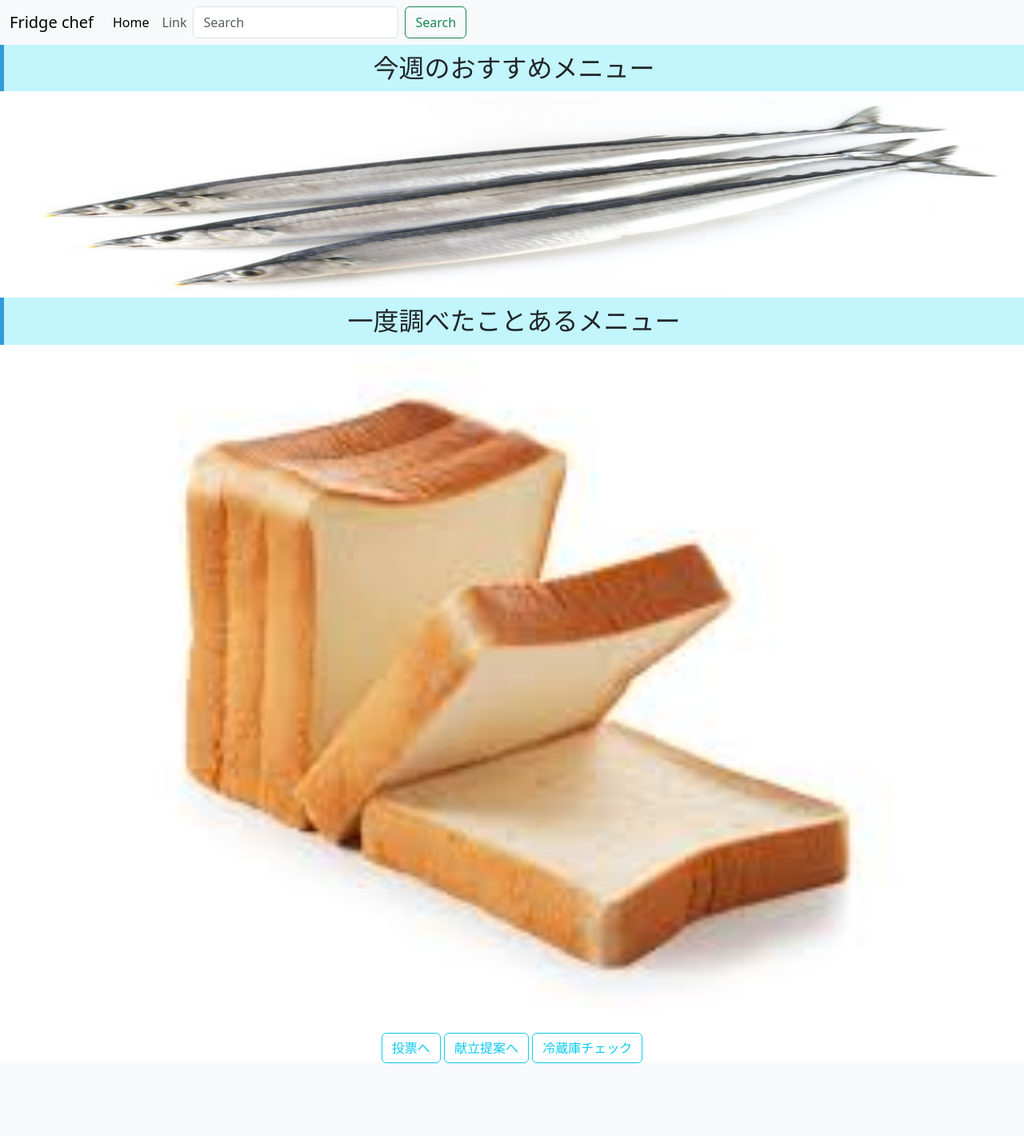
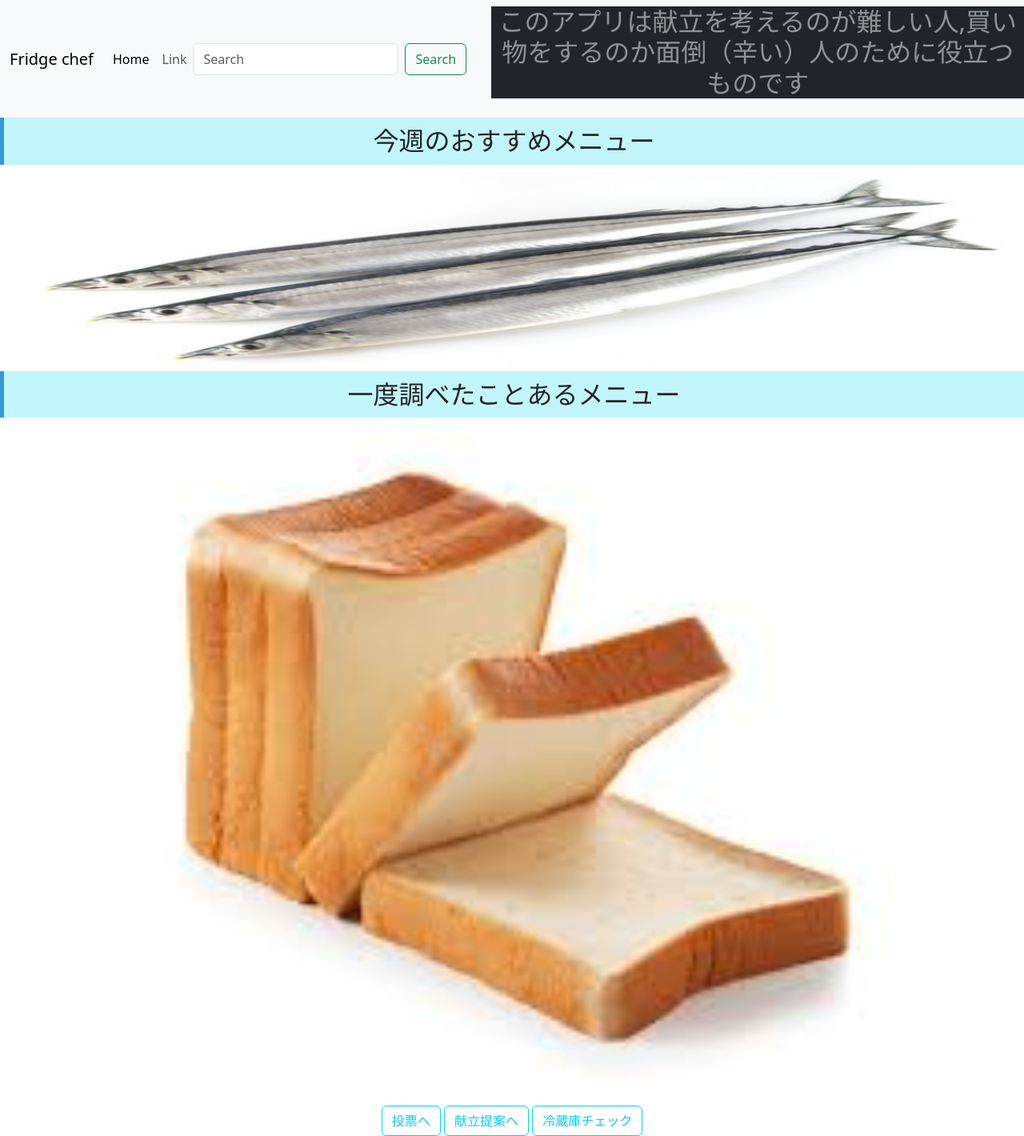
Before and after one commit to yumarusuke/KK, a Flask app: page / in a window 1280 px wide. Shown: the whole page at 80% size. Before the commit the page ends 1329 px from the top, so only its background shows below. Run offline with Flask 3, Linux system fonts and the light colour scheme.

Commit message:
“new”

```diff
--- a/templates/Registration.html
+++ b/templates/Registration.html
@@ -7,7 +7,7 @@
     <link href="https://cdn.jsdelivr.net/npm/bootstrap@5.3.0/dist/css/bootstrap.min.css" rel="stylesheet" integrity="sha384-9ndCyUaIbzAi2FUVXJi0CjmCapSmO7SnpJef0486qhLnuZ2cdeRhO02iuK6FUUVM" crossorigin="anonymous">
     <script src="https://cdn.jsdelivr.net/npm/bootstrap@5.3.0/dist/js/bootstrap.bundle.min.js" integrity="sha384-geWF76RCwLtnZ8qwWowPQNguL3RmwHVBC9FhGdlKrxdiJJigb/j/68SIy3Te4Bkz" crossorigin="anonymous"></script>
 </head>
-<body>
+<body style="background-color: #ffffff;">
     <nav class="navbar navbar-expand-lg bg-body-tertiary">
   <div class="container-fluid">
     <a class="navbar-brand" href="#">Fridge chef</a>
--- a/templates/buy.html
+++ b/templates/buy.html
@@ -7,7 +7,7 @@
    <link href="https://cdn.jsdelivr.net/npm/bootstrap@5.3.0/dist/css/bootstrap.min.css" rel="stylesheet" integrity="sha384-9ndCyUaIbzAi2FUVXJi0CjmCapSmO7SnpJef0486qhLnuZ2cdeRhO02iuK6FUUVM" crossorigin="anonymous">
    <script src="https://cdn.jsdelivr.net/npm/bootstrap@5.3.0/dist/js/bootstrap.bundle.min.js" integrity="sha384-geWF76RCwLtnZ8qwWowPQNguL3RmwHVBC9FhGdlKrxdiJJigb/j/68SIy3Te4Bkz" crossorigin="anonymous"></script>
 </head>
-<body style="background-color: rgb(255, 255, 255);">
+<body style="background-color: #ffffff;">
     <nav class="navbar navbar-expand-lg bg-body-tertiary">
   <div class="container-fluid">
     <a class="navbar-brand" href="#">Fridge chef</a>
--- a/templates/cold.html
+++ b/templates/cold.html
@@ -7,7 +7,7 @@
     <link href="https://cdn.jsdelivr.net/npm/bootstrap@5.3.0/dist/css/bootstrap.min.css" rel="stylesheet" integrity="sha384-9ndCyUaIbzAi2FUVXJi0CjmCapSmO7SnpJef0486qhLnuZ2cdeRhO02iuK6FUUVM" crossorigin="anonymous">
     <script src="https://cdn.jsdelivr.net/npm/bootstrap@5.3.0/dist/js/bootstrap.bundle.min.js" integrity="sha384-geWF76RCwLtnZ8qwWowPQNguL3RmwHVBC9FhGdlKrxdiJJigb/j/68SIy3Te4Bkz" crossorigin="anonymous"></script>
 </head>
-<body style="background-color: rgb(255, 255, 255);">
+<body style="background-color: #ffffff;">
         <nav class="navbar navbar-expand-lg bg-body-tertiary">
   <div class="container-fluid">
     <a class="navbar-brand" href="#">Fridge chef
--- a/templates/food.html
+++ b/templates/food.html
@@ -7,7 +7,7 @@
     <link href="https://cdn.jsdelivr.net/npm/bootstrap@5.3.0/dist/css/bootstrap.min.css" rel="stylesheet" integrity="sha384-9ndCyUaIbzAi2FUVXJi0CjmCapSmO7SnpJef0486qhLnuZ2cdeRhO02iuK6FUUVM" crossorigin="anonymous">
    <script src="https://cdn.jsdelivr.net/npm/bootstrap@5.3.0/dist/js/bootstrap.bundle.min.js" integrity="sha384-geWF76RCwLtnZ8qwWowPQNguL3RmwHVBC9FhGdlKrxdiJJigb/j/68SIy3Te4Bkz" crossorigin="anonymous"></script>
 </head>
-<body style="background-color: rgb(255, 255, 255);">
+<body style="background-color: #ffffff;">
     <nav class="navbar navbar-expand-lg bg-body-tertiary">
   <div class="container-fluid">
     <a class="navbar-brand" href="#">Fridge chef
--- a/templates/food2.html
+++ b/templates/food2.html
@@ -7,7 +7,7 @@
      <link href="https://cdn.jsdelivr.net/npm/bootstrap@5.3.0/dist/css/bootstrap.min.css" rel="stylesheet" integrity="sha384-9ndCyUaIbzAi2FUVXJi0CjmCapSmO7SnpJef0486qhLnuZ2cdeRhO02iuK6FUUVM" crossorigin="anonymous">
    <script src="https://cdn.jsdelivr.net/npm/bootstrap@5.3.0/dist/js/bootstrap.bundle.min.js" integrity="sha384-geWF76RCwLtnZ8qwWowPQNguL3RmwHVBC9FhGdlKrxdiJJigb/j/68SIy3Te4Bkz" crossorigin="anonymous"></script>
 </head>
-<body style="background-color: rgb(255, 255, 255);">
+<body style="background-color: #ffffff;">
   <nav class="navbar navbar-expand-lg bg-body-tertiary">
   <div class="container-fluid">
     <a class="navbar-brand" href="#">Fridge chef</a>
--- a/templates/food3.html
+++ b/templates/food3.html
@@ -7,7 +7,7 @@
          <link href="https://cdn.jsdelivr.net/npm/bootstrap@5.3.0/dist/css/bootstrap.min.css" rel="stylesheet" integrity="sha384-9ndCyUaIbzAi2FUVXJi0CjmCapSmO7SnpJef0486qhLnuZ2cdeRhO02iuK6FUUVM" crossorigin="anonymous">
    <script src="https://cdn.jsdelivr.net/npm/bootstrap@5.3.0/dist/js/bootstrap.bundle.min.js" integrity="sha384-geWF76RCwLtnZ8qwWowPQNguL3RmwHVBC9FhGdlKrxdiJJigb/j/68SIy3Te4Bkz" crossorigin="anonymous"></script>
 </head>
-<body style="background-color: rgb(255, 255, 255);">
+<body style="background-color: #ffffff;">
         <nav class="navbar navbar-expand-lg bg-body-tertiary">
   <div class="container-fluid">
     <a class="navbar-brand" href="#">Fridge chef</a>
@@ -116,6 +116,5 @@
 <button type="button" class="btn btn-outline-primary"><img src="/static/和菓子.jpg" alt="" width="50px" height="50px">和菓子</button>
 <button type="button" class="btn btn-outline-primary"><img src="/static/ゼリー.jpg" alt="" width="50px" height="50px">ゼリー</button>
 <button type="button" class="btn btn-outline-primary"><img src="/static/プリン.jpg" alt="" width="50px" height="50px">プリン</button>
-<a href="https://cookpad.com/?utm_source=link_banner&utm_medium=link_banner&utm_content=text" target="_blank">レシピ検索No.1 料理レシピ載せるなら クックパッド</a>
 </body>
 </html>
--- a/templates/suggest.html
+++ b/templates/suggest.html
@@ -7,7 +7,7 @@
     <link href="https://cdn.jsdelivr.net/npm/bootstrap@5.3.0/dist/css/bootstrap.min.css" rel="stylesheet" integrity="sha384-9ndCyUaIbzAi2FUVXJi0CjmCapSmO7SnpJef0486qhLnuZ2cdeRhO02iuK6FUUVM" crossorigin="anonymous">
     <script src="https://cdn.jsdelivr.net/npm/bootstrap@5.3.0/dist/js/bootstrap.bundle.min.js" integrity="sha384-geWF76RCwLtnZ8qwWowPQNguL3RmwHVBC9FhGdlKrxdiJJigb/j/68SIy3Te4Bkz" crossorigin="anonymous"></script>
 </head>
-<body style="background-color: rgb(255, 255, 255);">
+<body style="background-color: #ffffff;">
     <nav class="navbar navbar-expand-lg bg-body-tertiary">
   <div class="container-fluid">
     <a class="navbar-brand" href="#">Fridge chef</a>
--- a/templates/top.html
+++ b/templates/top.html
@@ -6,7 +6,7 @@
     <title>Document</title>
     <link href="https://cdn.jsdelivr.net/npm/bootstrap@5.3.0/dist/css/bootstrap.min.css" rel="stylesheet" integrity="sha384-9ndCyUaIbzAi2FUVXJi0CjmCapSmO7SnpJef0486qhLnuZ2cdeRhO02iuK6FUUVM" crossorigin="anonymous">
     <script src="https://cdn.jsdelivr.net/npm/bootstrap@5.3.0/dist/js/bootstrap.bundle.min.js" integrity="sha384-geWF76RCwLtnZ8qwWowPQNguL3RmwHVBC9FhGdlKrxdiJJigb/j/68SIy3Te4Bkz" crossorigin="anonymous"></script>
-<body style="background-color: rgb(255, 255, 255);">
+<body style="background-color: #ffffff;">
     <nav class="navbar navbar-expand-lg bg-body-tertiary">
   <div class="container-fluid">
     <a class="navbar-brand" href="#">Fridge chef</a>
@@ -27,6 +27,9 @@
       </form>
     </div>
     </div>
+    <center>
+<h2><p class="text-white-50 bg-dark">このアプリは献立を考えるのが難しい人,買い物をするのか面倒（辛い）人のために役立つものです</p></h2>
+</center>
 </nav>
   <div id="carouselExampleIndicators" class="carousel slide">
   <div class="carousel-indicators">
@@ -87,9 +90,10 @@
 </div>
 
 </div>
-<div class="text-center">
+<center>
  <a href="/vote" class="btn btn-outline-info">投票へ</a>
  <a href="/suggest" class="btn btn-outline-info">献立提案へ</a>
   <a href="/cold" class="btn btn-outline-info">冷蔵庫チェック</a>
-</div>
+</center>
+
 </body>
--- a/templates/vote.html
+++ b/templates/vote.html
@@ -7,7 +7,7 @@
     <link href="https://cdn.jsdelivr.net/npm/bootstrap@5.3.0/dist/css/bootstrap.min.css" rel="stylesheet" integrity="sha384-9ndCyUaIbzAi2FUVXJi0CjmCapSmO7SnpJef0486qhLnuZ2cdeRhO02iuK6FUUVM" crossorigin="anonymous">
     <script src="https://cdn.jsdelivr.net/npm/bootstrap@5.3.0/dist/js/bootstrap.bundle.min.js" integrity="sha384-geWF76RCwLtnZ8qwWowPQNguL3RmwHVBC9FhGdlKrxdiJJigb/j/68SIy3Te4Bkz" crossorigin="anonymous"></script>
 </head>
-<body style="background-color: rgb(255, 255, 255);">
+<body style="background-color: #ffffff;">
        <nav class="navbar navbar-expand-lg bg-body-tertiary">
   <div class="container-fluid">
     <a class="navbar-brand" href="#">Fridge chef</a>
```
Also changed, not shown: database.py (+23 -0 lines), Fridge_chef.db.
